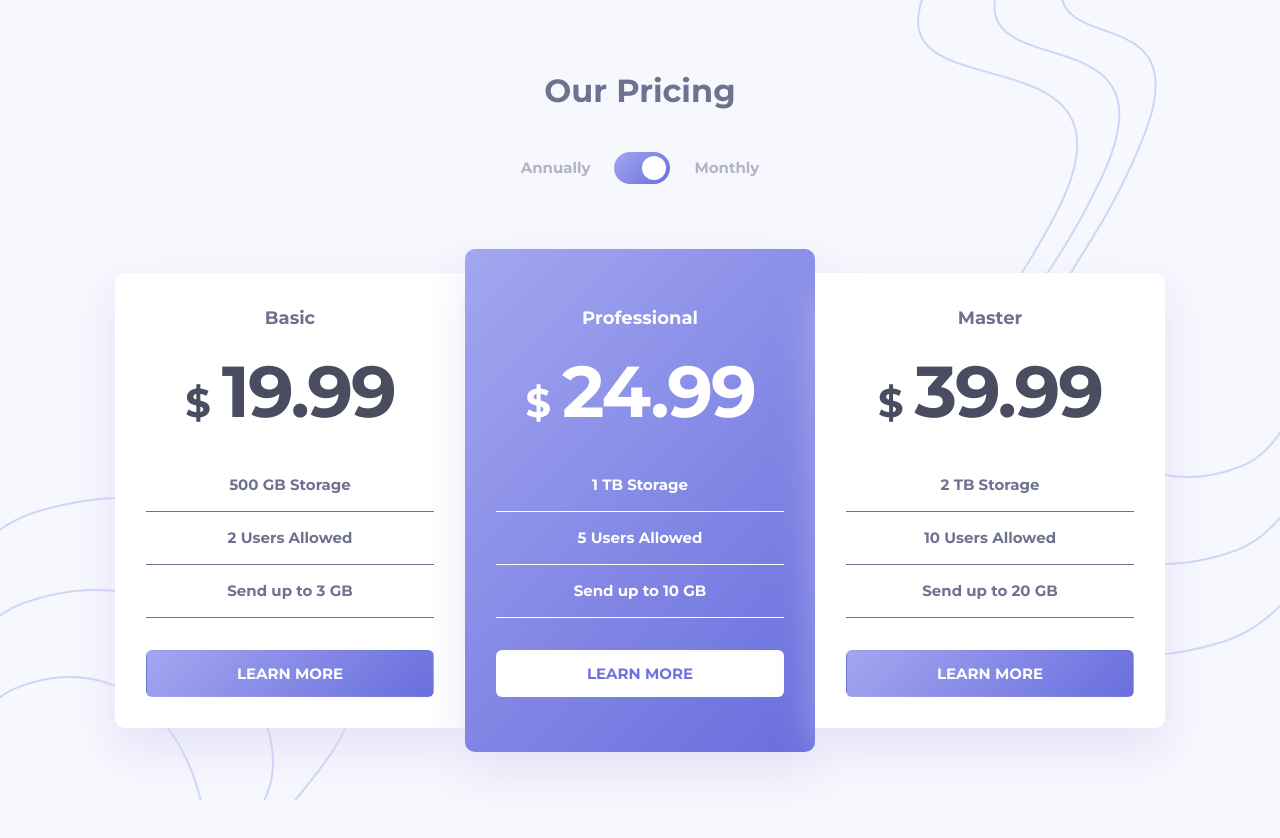
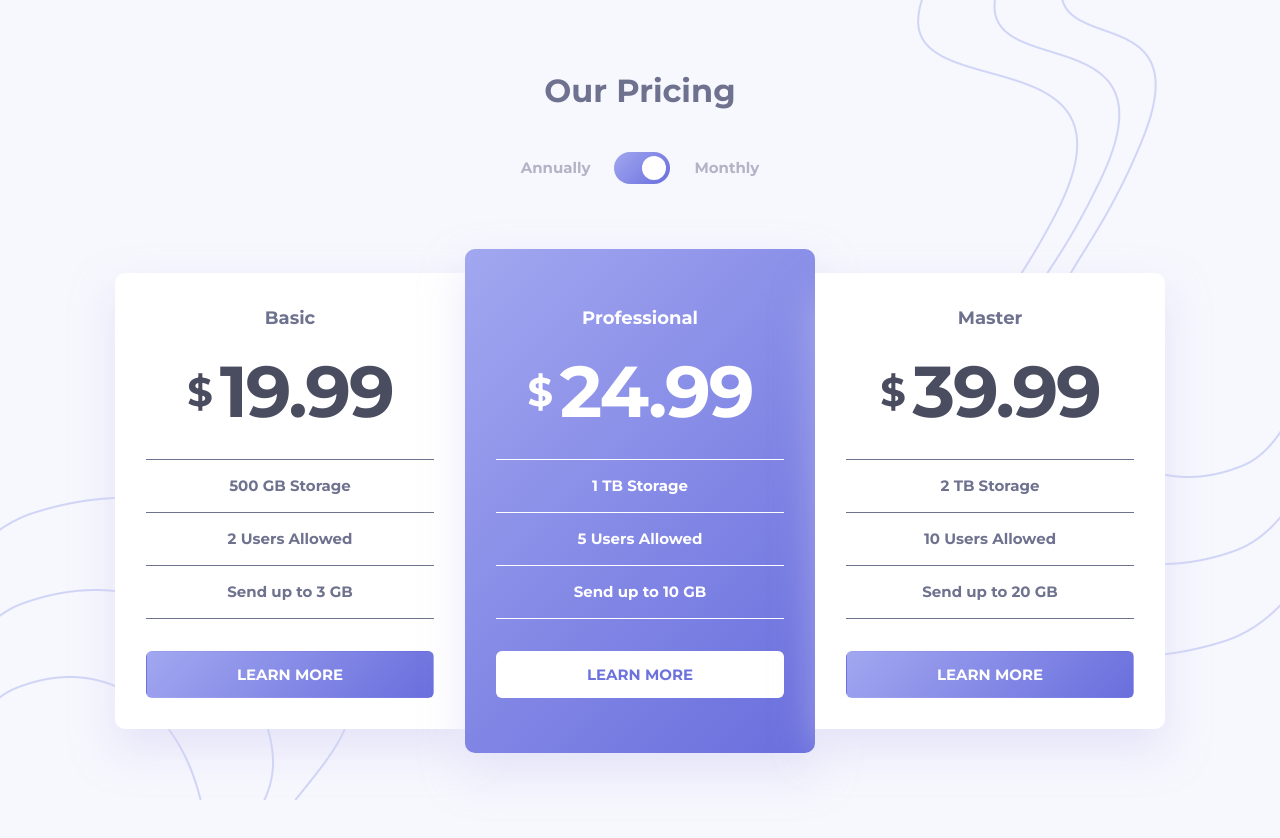
Before and after one commit to Andarov/pricing, a plain HTML site: page index.html in a window 1280 px wide. Drawn offline with Linux system fonts and the light colour scheme.

Commit message:
Add border bottom to pricing-box-price

```diff
--- a/css/main.css
+++ b/css/main.css
@@ -204,7 +204,16 @@ h2, h3 {
 }
 
 .pricing-box-price {
+    display: flex;
+    justify-content: center;
+    align-items: center;
     text-align: center;
+    padding-bottom: 32px;
+    border-bottom: 1px solid var(--main-text-color);
+}
+
+.pricing-box-price-active {
+    border-bottom: 1px solid var(--box-bg-color);
 }
 
 .pricing-box-price-mark {
@@ -235,7 +244,7 @@ h2, h3 {
     display: flex;
     flex-direction: column;
     text-align: center;
-    padding: 32px 0;
+    padding-bottom: 32px;
 }
 
 .pricing-box-component {
--- a/index.html
+++ b/index.html
@@ -7,9 +7,9 @@
     <title>Pricing component</title>
 
     <!-- CSS-FILES -->
-    <!-- <link rel="stylesheet" href="css/normalize.css">
-    <link rel="stylesheet" href="css/main.css"> -->
-    <link rel="stylesheet" href="css/mini.css">
+    <link rel="stylesheet" href="css/normalize.css">
+    <link rel="stylesheet" href="css/main.css">
+    <!-- <link rel="stylesheet" href="css/mini.css"> -->
 
 </head>
 <body>
@@ -53,7 +53,7 @@
 
                 <div class="pricing-box pricing-box-active">
                     <h3 class="pricing-box-heading">Professional</h3>
-                    <div class="pricing-box-price">
+                    <div class="pricing-box-price pricing-box-price-active">
                         <span class="pricing-box-price-mark pricing-box-price-mark-active">$</span>
                         <span class="pricing-box-price-number pricing-box-price-number-active number-prof">24.99</span>
                     </div>
```
